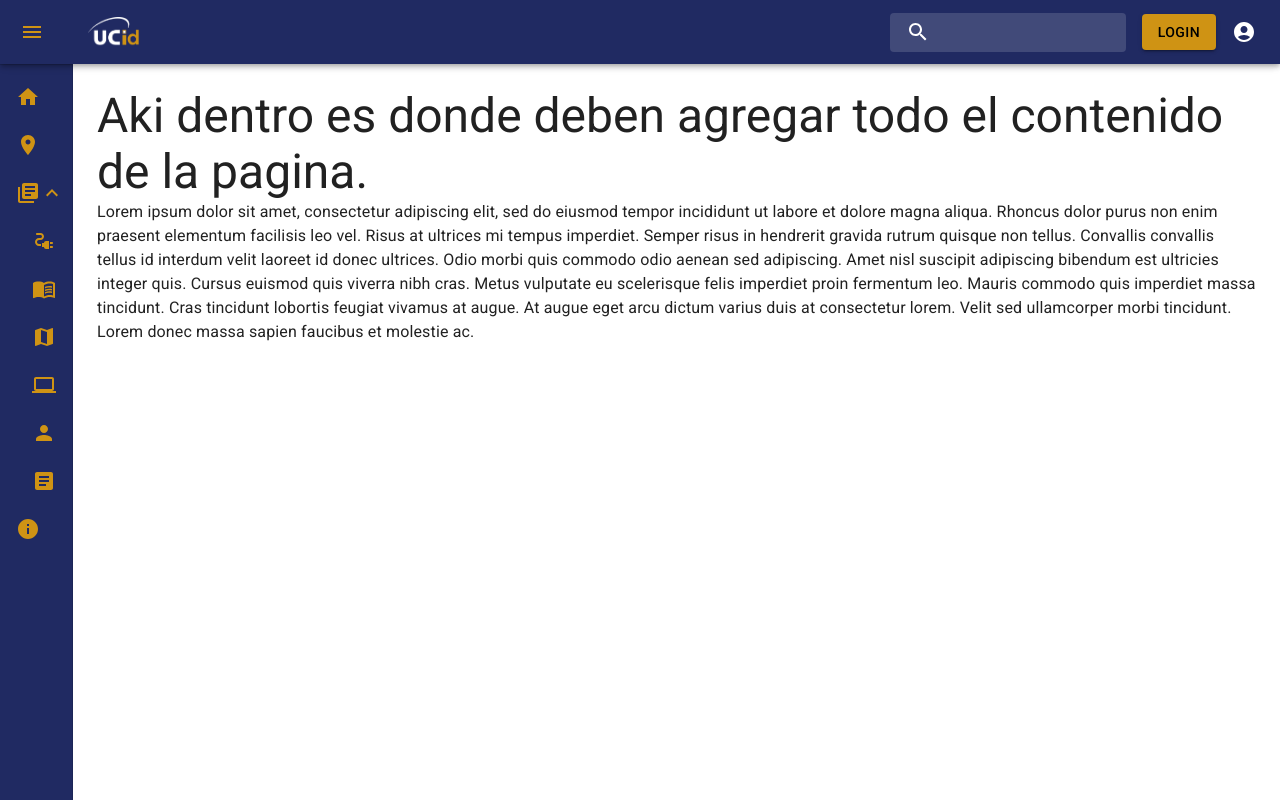
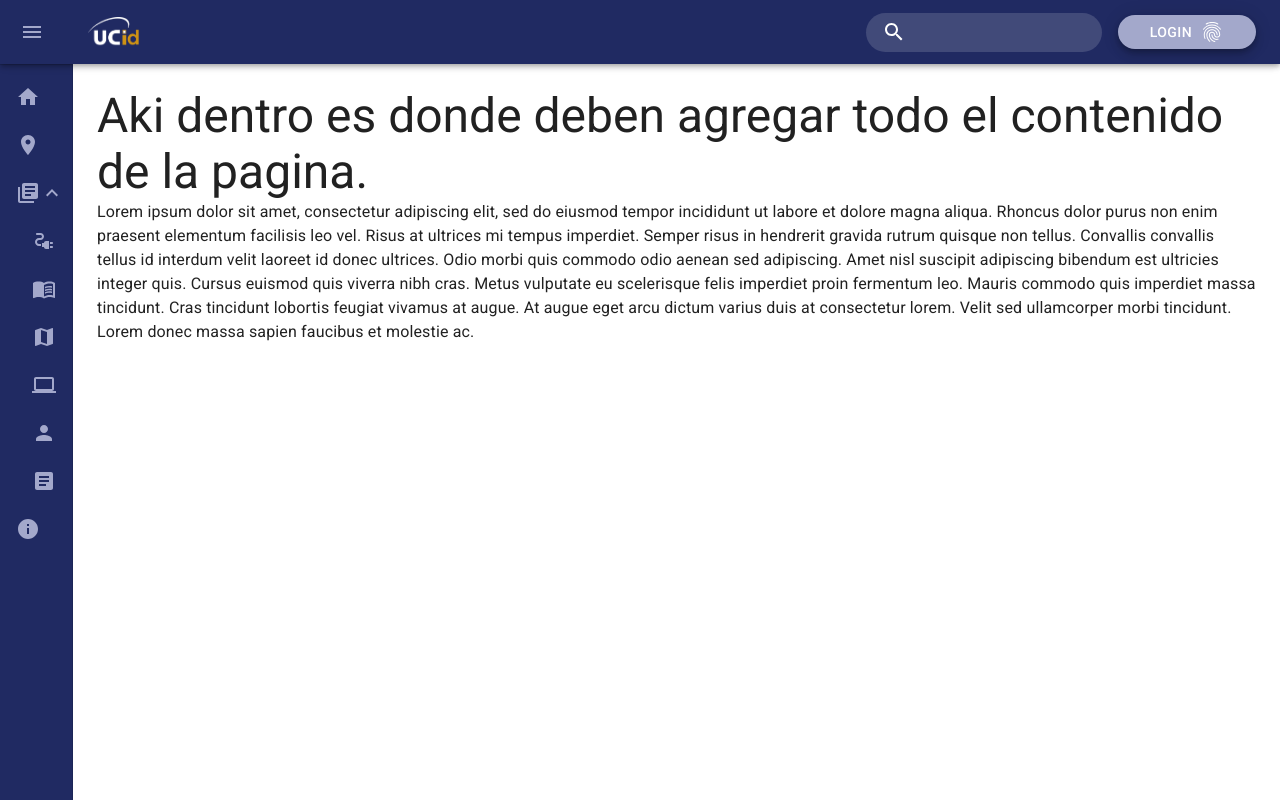
Before and after one commit to alvaldes/id.uci.cu, a React (Create React App) app: page /catalogue in a window 1280 px wide. Both pictures are taken after a click on the button "Datasets". Built offline with nearby package versions, Linux system fonts and the light colour scheme.

Commit message:
mejora del color de los iconos

```diff
--- a/src/components/Navegation/Drawer/MiniDrawer.jsx
+++ b/src/components/Navegation/Drawer/MiniDrawer.jsx
@@ -37,6 +37,11 @@ import MapIcon from '@mui/icons-material/Map';
 import LaptopIcon from '@mui/icons-material/Laptop';
 import PersonIcon from '@mui/icons-material/Person';
 import ArticleIcon from '@mui/icons-material/Article';
+import {Fab} from '@mui/material'
+import {Fingerprint} from '@mui/icons-material';
+
+
+
 
 //grid de los iconos del final del nav bar
 const Item = styled(Paper)(({ theme }) => ({
@@ -57,7 +62,7 @@ const openedMixin = (theme) => ({
   }),
   overflowX: 'hidden',
   backgroundColor: '#202A62',
-  color: '#CF9314',
+  color: '#A3A8CB',
 });
 
 const closedMixin = (theme) => ({
@@ -67,7 +72,7 @@ const closedMixin = (theme) => ({
   }),
   overflowX: 'hidden',
   backgroundColor: '#202A62',
-  color: '#CF9314',
+  color: '#A3A8CB',
   width: `calc(${theme.spacing(7)} + 1px)`,
   [theme.breakpoints.up('sm')]: {
     width: `calc(${theme.spacing(9)} + 1px)`,
@@ -107,7 +112,8 @@ const AppBar = styled(MuiAppBar, {
 const Drawer = styled(MuiDrawer, { shouldForwardProp: (prop) => prop !== 'open' })(
   ({ theme, open }) => ({
     width: drawerWidth,
-    background: '#202A62',
+    //  background: '#202A62',
+
     flexShrink: 0,
     whiteSpace: 'nowrap',
     boxSizing: 'border-box',
@@ -125,7 +131,7 @@ const Drawer = styled(MuiDrawer, { shouldForwardProp: (prop) => prop !== 'open'
 // Metodos del Search
 const Search = styled('div')(({ theme }) => ({
   position: 'relative',
-  borderRadius: theme.shape.borderRadius,
+  borderRadius: '40px',
   backgroundColor: alpha(theme.palette.common.white, 0.15),
   '&:hover': {
     backgroundColor: alpha(theme.palette.common.white, 0.25),
@@ -191,7 +197,7 @@ export default function MiniDrawer(props) {
       <AppBar position="fixed" open={open}>
         <Toolbar>
           <IconButton
-            color='secondary'
+           color="therty"
             aria-label="open drawer"
             onClick={handleDrawerOpen}
             edge="start"
@@ -219,18 +225,27 @@ export default function MiniDrawer(props) {
           />
           </Search>
 
-          <Button variant= 'contained' color='secondary' sx={{mr:2}}>
+          {/* <Button variant= 'contained' color='therty' sx={{mr:2}} borderRadius='90%' >
           Login
           </Button>
-          <AccountCircleIcon/>
+          <AccountCircleIcon/> */}
+          <Fab
+                variant="extended"
+                size="small"
+                color="therty"
+                sx={{ px: 4}}
+                href="/login">
+                    Login
+                    <Fingerprint sx={{ ml: 1 }}/>
+                </Fab>
 
           {/* /**********   Y AKI TERMINA **********/}
         </Toolbar>
       </AppBar>
-      <Drawer variant="permanent" open={open}>
+      <Drawer variant="permanent" open={open} className='cajon' >
         <DrawerHeader className='cajon' >
           <IconButton onClick={handleDrawerClose}>
-            {theme.direction === 'rtl' ? <ChevronRightIcon color='secondary' /> : <ChevronLeftIcon color='secondary'/>}
+            {theme.direction === 'rtl' ? <ChevronRightIcon color="therty" /> : <ChevronLeftIcon color="therty"/>}
           </IconButton>
         </DrawerHeader>
         <Divider />
@@ -244,28 +259,28 @@ export default function MiniDrawer(props) {
       >
                 <ListItemButton component="a" href='/'  >
                     <ListItemIcon >
-                        <HomeIcon color='secondary'/>
+                        <HomeIcon color='therty'/>
                     </ListItemIcon >
-                    <ListItemText color='secondary'>
+                    <ListItemText color='therty'>
                         Home
                     </ListItemText>
                 </ListItemButton>
 
                 <ListItemButton component="a" href='/places'  >
-                    <ListItemIcon color='secondary'>
-                        <RoomIcon color='secondary'/>
+                    <ListItemIcon color='therty'>
+                        <RoomIcon color='therty'/>
                     </ListItemIcon >
-                    <ListItemText color='secondary'>
+                    <ListItemText color='therty'>
                         Map
                     </ListItemText>
                 </ListItemButton>
                   {/* Lista anidada */}
                 <ListItemButton  onClick={handleClickB}>
-                    <ListItemIcon color='secondary'>
-                        <LibraryBooksIcon color='secondary'/>
-                        {openB ? <ExpandLess color='secondary' /> : <ExpandMore color='secondary' />}
+                    <ListItemIcon color='therty'>
+                        <LibraryBooksIcon color='therty'/>
+                        {openB ? <ExpandLess color='therty' /> : <ExpandMore color='therty' />}
                     </ListItemIcon >
-                    <ListItemText color='secondary'>
+                    <ListItemText color='therty'>
                         Datasets
                     </ListItemText>
                 </ListItemButton>
@@ -273,42 +288,42 @@ export default function MiniDrawer(props) {
                         <List component="div" disablePadding >
                                 <ListItemButton sx={{ pl: 4 }} component="a" href='/Consumption'>
                                      <ListItemIcon>
-                                     <ElectricalServicesIcon color="secondary" variant="dark"/>
+                                     <ElectricalServicesIcon color="therty"/>
                                      </ListItemIcon>
-                                     <ListItemText primary="Consumo" />
+                                     <ListItemText primary="therty" />
                                 </ListItemButton>
 
                                 <ListItemButton sx={{ pl: 4 }}  component="a" href='/Courses'>
                                      <ListItemIcon>
-                                     <MenuBookIcon color="secondary" variant="dark"/>
+                                     <MenuBookIcon color="therty" />
                                      </ListItemIcon>
                                     <ListItemText primary="Cursos" />
                                 </ListItemButton>
 
                                 <ListItemButton sx={{ pl: 4 }} component="a" href='/places'>
                                      <ListItemIcon>
-                                     <MapIcon color="secondary" variant="dark"/>
+                                     <MapIcon color="therty"/>
                                      </ListItemIcon>
                                      <ListItemText primary="Lugares" />
                                 </ListItemButton>
 
                                 <ListItemButton sx={{ pl: 4 }} component="a" href='/Production'>
                                      <ListItemIcon>
-                                     <LaptopIcon color="secondary" variant="dark"/>
+                                     <LaptopIcon color="therty"/>
                                      </ListItemIcon>
                                      <ListItemText primary="Produccion" />
                                 </ListItemButton>
 
                                 <ListItemButton sx={{ pl: 4 }}  component="a" href='/Professors'>
                                      <ListItemIcon>
-                                     < PersonIcon color="secondary" variant="dark" />
+                                     < PersonIcon color="therty" />
                                      </ListItemIcon>
                                      <ListItemText primary="Profesores" />
                                 </ListItemButton>
 
                                 <ListItemButton sx={{ pl: 4 }} component="a" href='/Publications'>
                                      <ListItemIcon>
-                                     <ArticleIcon color="secondary" variant="dark" />
+                                     <ArticleIcon color="therty" />
                                      </ListItemIcon>
                                      <ListItemText primary="Publicaciones" />
                                 </ListItemButton>
@@ -317,10 +332,10 @@ export default function MiniDrawer(props) {
 
                   {/* fin de lista anidada */}
                 <ListItemButton component="a" href='/about'>
-                    <ListItemIcon color='secondary'>
-                        <InfoIcon color='secondary'/>
+                    <ListItemIcon color="therty">
+                        <InfoIcon color="therty"/>
                     </ListItemIcon >
-                    <ListItemText color='secondary'>
+                    <ListItemText color="therty">
                         About us
                     </ListItemText>
                 </ListItemButton>
```
